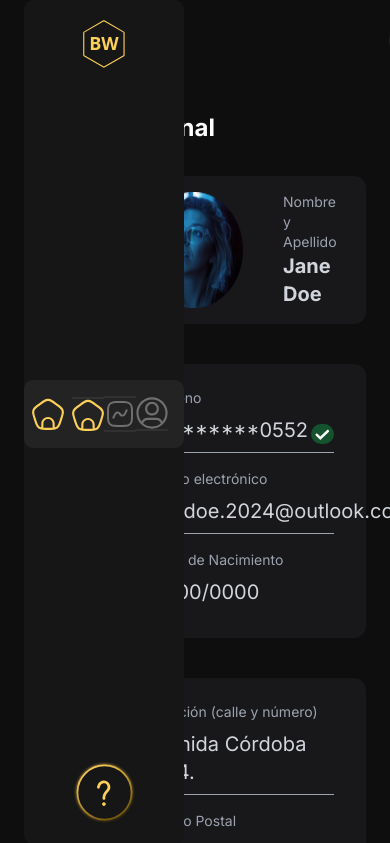
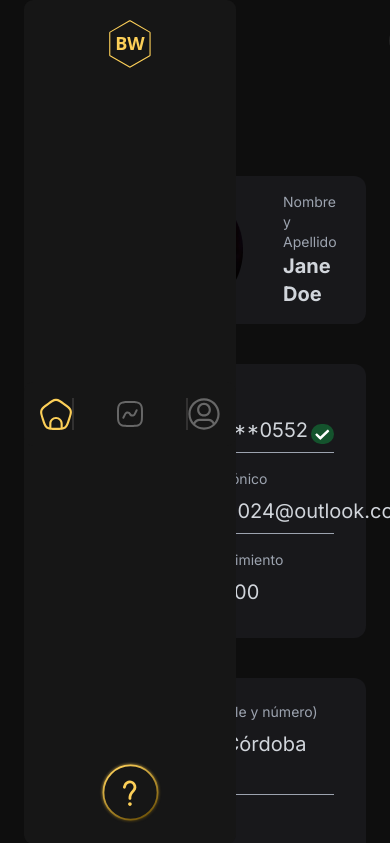
Before and after one commit to AheverMateo/BeeWallet, a React (Vite) app in the folder Front/: page /user in a window 390 px wide. Shown: the top 843 px of the page. Built offline with nearby package versions, Linux system fonts and the light colour scheme; the HTML template or start-up script is replaced by a standard one.

Commit message:
se han acomodado elementos del dashboard

```diff
--- a/Front/src/app/dashboard/AccountData3.tsx
+++ b/Front/src/app/dashboard/AccountData3.tsx
@@ -12,7 +12,7 @@ const AccountData3 = () => {
       className="bg-[#161616] hidden rounded-[1rem]
     h-[21.13rem] w-[48.31rem] sm:grid sm:gap-8 sm:text-[0.875rem] sm:p-3"
     >
-      <section className="flex gap-5">
+      <section className="flex relative gap-5">
         <div>
           <p className=" md:text-[1.625rem]">Límite de gastos</p>
           <div className="md:flex md:w-[30.3125rem] md:gap-3">
@@ -20,8 +20,9 @@ const AccountData3 = () => {
             <h3 className="text-xs relative bottom-0">de $10.000</h3>
           </div>
         </div>
-        <div className="flex gap-5 ">
-          <button className="bg-[#323131] w-[8.8125] h-[2.5625rem]:" onClick={() => setShowRBMonth(prevShow => !prevShow)}>Este mes</button>
+        <div className="flex gap-5 absolute right-0">
+          <button className="bg-[#323131] w-[8.8125] h-[2.5625rem] p-3 rounded-[3.0625rem]" onClick={() => setShowRBMonth(prevShow => !prevShow)}>
+              Este mes</button>
           {showRBMonth && <RBMonth />}
         </div>
       </section>
--- a/Front/src/app/dashboard/SideBarFooter.tsx
+++ b/Front/src/app/dashboard/SideBarFooter.tsx
@@ -1,27 +1,35 @@
-import { Link } from 'react-router-dom'
+import { Link } from "react-router-dom";
 
 const SideBarFooter = () => {
   return (
     <main>
-        <section className="rounded-[0.5625rem] max-md:mt-4 bg-[#232323] md:w-[4.75rem] md:h-[22.625rem] flex md:flex-col items-center justify-around p-2">
-        <Link to={"/dashboard"}className="size-[2rem] ">
-          <img src="/icons/Home 3.svg" alt="Home" className="object-cover" />
-        </Link>
-        <section className="rounded-[0.5625rem] max-md:mt-4
-        md:w-[4.75rem] md:h-[28.06rem] flex max-sm:flex-row md:flex-col  items-center justify-between p-2">
+      <section className="rounded-[0.5625rem] max-md:mt-4 md:w-[4.75rem] bg-[#161616] md:h-[22.625rem] flex md:flex-col items-center justify-around p-2 max-md:gap-10">
+
+        <section
+          className="rounded-[0.5625rem] max-md:mt-4 w-full
+        md:w-[4.75rem] md:h-[28.06rem] flex max-sm:flex-row md:flex-col  items-center justify-between p-2"
+        >
           <br />
-        <button className='flex items-center md:h-[9.37rem] border-t-2 border-[#323131]'>
-          <Link to={"/dashborard"}className="size-[2rem] ">
-          <img src="/icons/Home 3.svg" alt="Home" className="object-cover size-[2rem]" />
+          <button className="flex items-center md:h-[9.37rem] md:border-t-2 border-[#323131]">
+            <Link to={"/dashborard"} className="size-[2rem] ">
+              <img
+                src="/icons/Home 3.svg"
+                alt="Home"
+                className="object-cover size-[2rem]"
+              />
             </Link>
           </button>
 
-        <button className='flex items-center border-y-2 border-[#323131] md:h-[9.37rem]'>
+          <button className="flex items-center px-10 md:px-0 border-x-2 md:border-x-0 md:border-y-2 border-[#323131] md:h-[9.37rem]">
             <Link to={"/statistics"} className="size-[2rem] ">
-          <img src="/icons/Activity 2.svg" alt="Statistics" className="object-cover hover:text-[#FCCF58] size-[2rem]" />
+              <img
+                src="/icons/Activity 2.svg"
+                alt="Statistics"
+                className="object-cover hover:text-[#FCCF58] size-[2rem]"
+              />
             </Link>
           </button>
-        <button className='flex items-center justify-center md:h-[9.37rem] border-b-2 border-[#323131]'>
+          <button className="flex items-center justify-center md:h-[9.37rem] md:border-b-2 border-[#323131]">
             <Link to={"/user"} className="size-[2rem] ">
               <img
                 src="/icons/Profile Circle.svg"
@@ -34,7 +42,7 @@ const SideBarFooter = () => {
         </section>
       </section>
     </main>
-  )
-}
+  );
+};
 
-export default SideBarFooter
+export default SideBarFooter;
```
Lines whose indentation alone changed are shown as unchanged.
